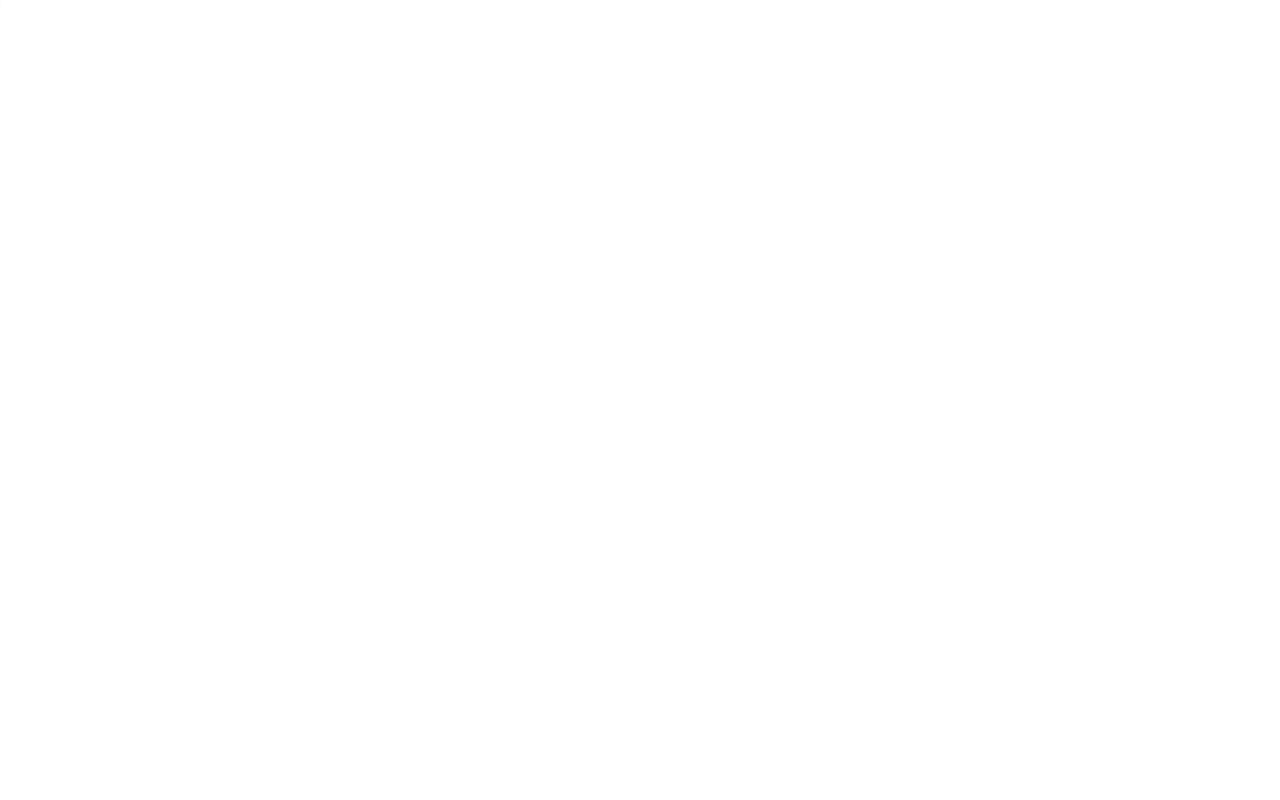
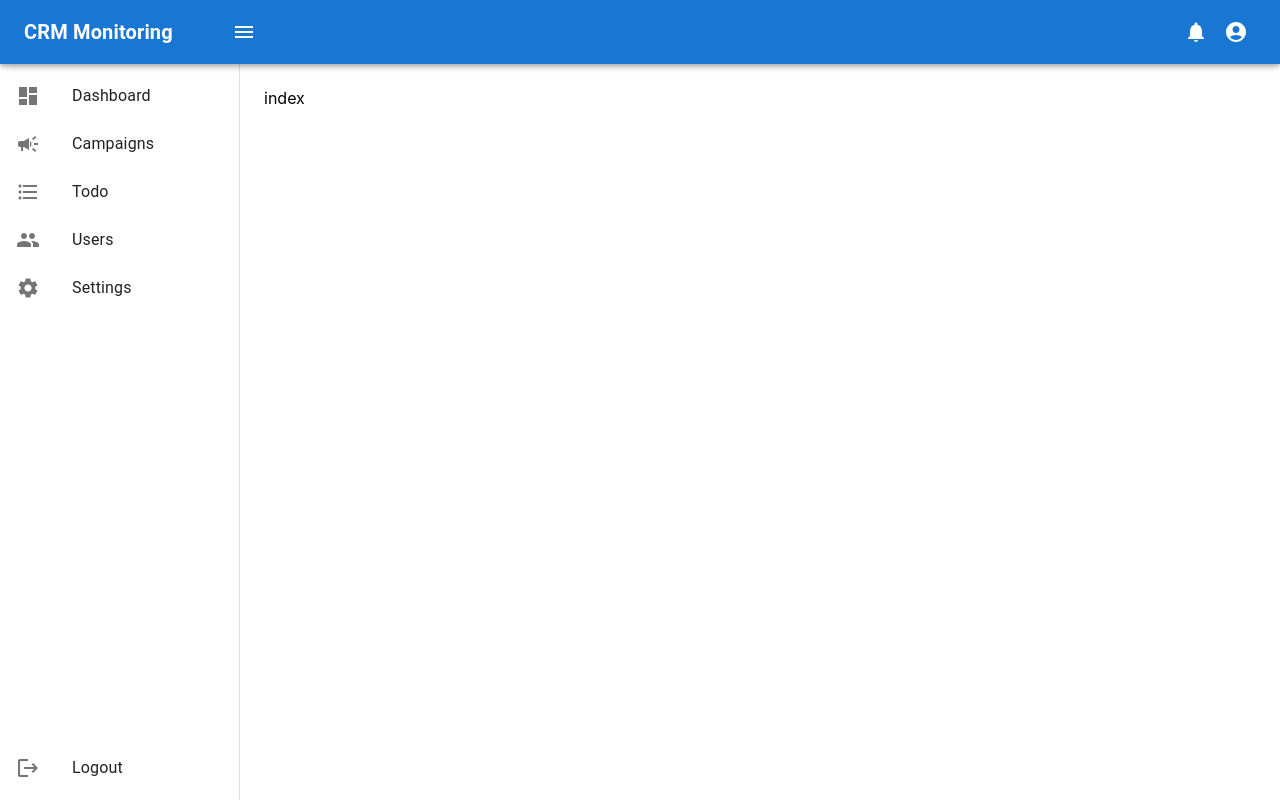
Before and after one commit to uzzal71/crm-system, a React (Create React App) app in the folder frontend/: page /campaigns in a window 1280 px wide. Before the commit this address had no page. Built offline with nearby package versions, Linux system fonts and the light colour scheme.

Commit message:
setup campaign, todo, users, settings page and route

```diff
--- a/frontend/src/App.tsx
+++ b/frontend/src/App.tsx
@@ -1,9 +1,13 @@
 import { useEffect, useRef } from "react";
 import { Route, Routes, useLocation } from "react-router-dom";
 import LoadingBar, { LoadingBarRef } from "react-top-loading-bar";
+import CampaignList from "./pages/campaign/campaign-list";
 import CreateCampaign from "./pages/CreateCampaign";
-import Dashboard from "./pages/Dashboard";
+import Dashboard from "./pages/dashboard";
 import Login from "./pages/Login";
+import Settings from "./pages/settings";
+import TodoList from "./pages/todo/todo-list";
+import UserList from "./pages/users/user-list";
 
 const App = () => {
   const ref = useRef<LoadingBarRef>(null);
@@ -27,6 +31,10 @@ const App = () => {
         <Route path="/" element={<Login />} />
         <Route path="/create-campaign" element={<CreateCampaign />} />
         <Route path="/dashboard" element={<Dashboard />} />
+        <Route path="/campaigns" element={<CampaignList />} />
+        <Route path="/todos" element={<TodoList />} />
+        <Route path="/users" element={<UserList />} />
+        <Route path="/settings" element={<Settings />} />
       </Routes>
     </>
   );
--- /dev/null
+++ b/frontend/src/pages/campaign/campaign-item.tsx
@@ -0,0 +1,5 @@
+const CampaignItem = () => {
+  return <div>Campaigndiv</div>;
+};
+
+export default CampaignItem;
--- /dev/null
+++ b/frontend/src/pages/campaign/campaign-list.tsx
@@ -0,0 +1,11 @@
+import PrivateLayout from "../../layouts/private-layout/PrivateLayout";
+
+const CampaignList = () => {
+  return (
+    <PrivateLayout>
+      <div>index</div>
+    </PrivateLayout>
+  );
+};
+
+export default CampaignList;
--- /dev/null
+++ b/frontend/src/pages/settings/index.tsx
@@ -0,0 +1,11 @@
+import PrivateLayout from "../../layouts/private-layout/PrivateLayout";
+
+const Settings = () => {
+  return (
+    <PrivateLayout>
+      <div>index</div>
+    </PrivateLayout>
+  );
+};
+
+export default Settings;
--- /dev/null
+++ b/frontend/src/pages/todo/todo-item.tsx
@@ -0,0 +1,5 @@
+const TodoItem = () => {
+  return <p>Todo item</p>;
+};
+
+export default TodoItem;
--- /dev/null
+++ b/frontend/src/pages/todo/todo-list.tsx
@@ -0,0 +1,11 @@
+import PrivateLayout from "../../layouts/private-layout/PrivateLayout";
+
+const TodoList = () => {
+  return (
+    <PrivateLayout>
+      <div>todo-list</div>
+    </PrivateLayout>
+  );
+};
+
+export default TodoList;
--- /dev/null
+++ b/frontend/src/pages/users/user-item.tsx
@@ -0,0 +1,5 @@
+const UserItem = () => {
+  return <div>user-item</div>;
+};
+
+export default UserItem;
--- /dev/null
+++ b/frontend/src/pages/users/user-list.tsx
@@ -0,0 +1,11 @@
+import PrivateLayout from "../../layouts/private-layout/PrivateLayout";
+
+const UserList = () => {
+  return (
+    <PrivateLayout>
+      <div>user-list</div>
+    </PrivateLayout>
+  );
+};
+
+export default UserList;
```
Also changed, not shown: frontend/src/pages/dashboard/index.tsx (renamed from frontend/src/pages/Dashboard/index.tsx).
